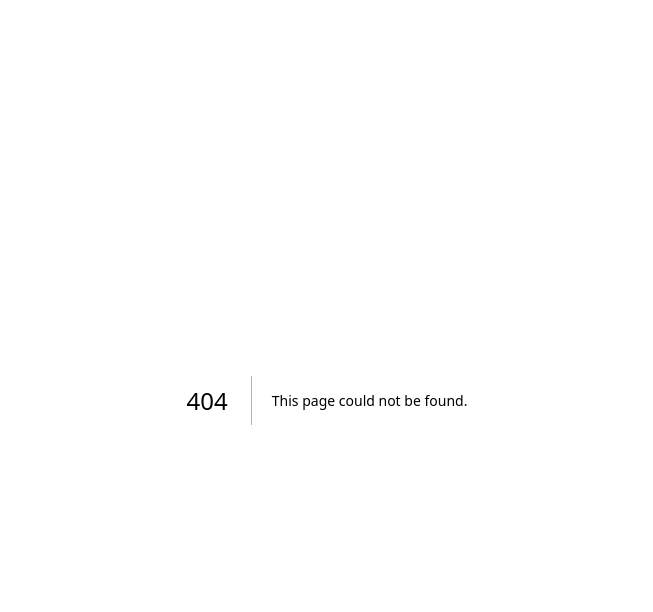
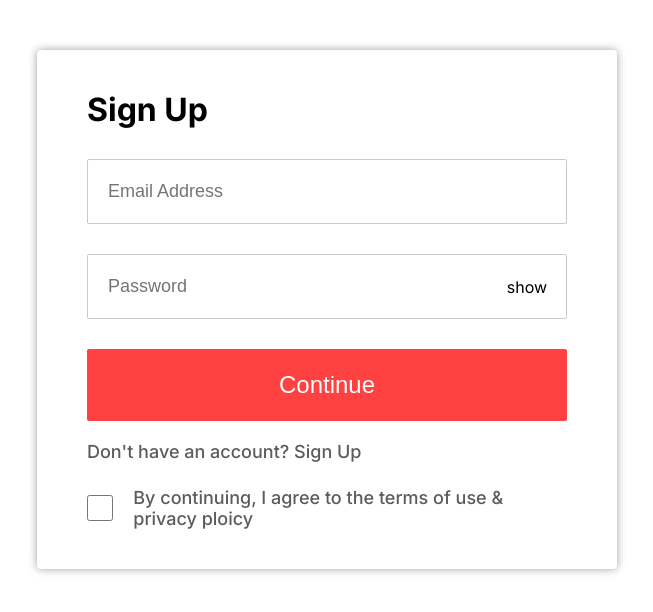
Before and after one commit to AnkushS27/lds-sports-ecommerce, a Next.js app: page /login in a window 1280 px wide. Before the commit this address had no page. Shown: the top 612 px of the page, without its empty margins (313-966 px from the left). Built offline with nearby package versions, Linux system fonts and the light colour scheme.

Commit message:
login signup pages created

```diff
--- a/src/app/loginSignup/page.module.css
+++ b/src/app/(auth)/login/page.module.css
@@ -13,7 +13,6 @@
 .loginSignup {
     width: 100%;
     min-height: 100vh;
-    background: #fce3fe;
     padding: 50px 0;
 }
 
@@ -24,6 +23,7 @@
     margin: auto;
     padding: 40px 50px;
     border-radius: 4px;
+    box-shadow: 0px 0px 8px rgba(20,20,20,0.4);
 }
 
 .loginSignupContainer h1 {
@@ -37,15 +37,43 @@
     margin-top: 30px;
 }
 
-.loginSignupFields input {
+.loginSignupFields input, .passwordCotainer input {
     height: 65px;
     width: 100%;
     padding: 0 20px;
     border: 1px solid #c9c9c9;
     outline: none;
     color: #5c5c5c;
+    background-color: transparent;
     font-size: 18px;
     border-radius: 2px;
+}
+
+.passwordCotainer {
+    position: relative;
+    display: flex;
+    align-items: center;
+    justify-content: center;
+    flex-direction: row;
+
+    width: 100%;
+    height: 65px;
+}
+
+.passwordShowBtn {
+    position: absolute;
+    right: 10px;
+
+    display: flex;
+    align-items: center;
+    justify-content: center;
+
+    width: 60px;
+    height: 100%;
+
+    padding: 10px;
+    color: black;
+    cursor: pointer;
 }
 
 .loginSignupContainer button {
--- /dev/null
+++ b/src/app/(auth)/login/page.tsx
@@ -0,0 +1,42 @@
+"use client";
+import { useState } from "react";
+import styles from "./page.module.css";
+import Link from "next/link";
+
+export default function LoginSignup() {
+  const [uname, setUname] = useState('');
+  const [email,setEmail] = useState('');
+  const [password, setPassword] = useState('');
+  const [showPass,setShowPass] = useState(false);
+  const handleLoginClick = () => {
+    console.log('Login Request');
+  }
+  return (
+    <div className={styles.mainWrapper}>
+      <div className={styles.loginSignup}>
+        <div className={styles.loginSignupContainer}>
+              <h1>Sign Up</h1>
+              <div className={styles.loginSignupFields}>
+                {/* Add signup form fields */}
+                <input type="email" placeholder="Email Address" />
+                <div className={styles.passwordCotainer}>
+                  <input type={showPass ? "text" : "password"} placeholder="Password" style={{paddingRight:'70px'}} />
+                  <div className={styles.passwordShowBtn} onClick={() => {setShowPass(!showPass)}}>{showPass ? "hide" : "show"}</div>
+                </div>
+              </div>
+              <button onClick={handleLoginClick}>Continue</button>
+              <p className={styles.loginSignupLogin}>
+                Don't have an account?{" "}
+                <Link href='/signup'>Sign Up</Link>
+              </p>
+              <div className={styles.loginSignupAgree}>
+                <input type="checkbox" name="" id="" style={{width:'30px',height:'30px',background:'white',color:'black',borderRadius:'10px'}} />
+                <p>
+                  By continuing, I agree to the <Link href='#'>terms</Link> of use & <Link href='#'>privacy ploicy</Link>
+                </p>
+              </div>
+        </div>
+      </div>
+    </div>
+  );
+}
--- /dev/null
+++ b/src/app/(auth)/signup/page.module.css
@@ -0,0 +1,121 @@
+.mainWrapper {
+    display: flex;
+    align-items: flex-start;
+    justify-content: flex-start;
+    flex-direction: column;
+
+    width: 100vw;
+    min-height: 100vh;
+
+    background-color: white;
+}
+
+.loginSignup {
+    width: 100%;
+    min-height: 100vh;
+    padding: 50px 0;
+}
+
+.loginSignupContainer {
+    width: 580px;
+    height: fit-content;
+    background: white;
+    margin: auto;
+    padding: 40px 50px;
+    border-radius: 4px;
+    box-shadow: 0px 0px 8px rgba(20,20,20,0.4);
+}
+
+.loginSignupContainer h1 {
+    margin-bottom: 20px;
+}
+
+.loginSignupFields {
+    display: flex;
+    flex-direction: column;
+    gap: 30px;
+    margin-top: 30px;
+}
+
+.loginSignupFields input, .passwordCotainer input {
+    height: 65px;
+    width: 100%;
+    padding: 0 20px;
+    border: 1px solid #c9c9c9;
+    outline: none;
+    color: #5c5c5c;
+    background-color: transparent;
+    font-size: 18px;
+    border-radius: 2px;
+}
+
+.passwordCotainer {
+    position: relative;
+    display: flex;
+    align-items: center;
+    justify-content: center;
+    flex-direction: row;
+
+    width: 100%;
+    height: 65px;
+}
+
+.passwordShowBtn {
+    position: absolute;
+    right: 10px;
+
+    display: flex;
+    align-items: center;
+    justify-content: center;
+
+    width: 60px;
+    height: 100%;
+
+    padding: 10px;
+    color: black;
+    cursor: pointer;
+}
+
+.loginSignupContainer button {
+    width: 100%;
+    height: 72px;
+    color: white;
+    background: #ff4141;
+    margin-top: 30px;
+    border: none;
+    font-size: 24px;
+    font-weight: 500;
+    cursor: pointer;
+    border-radius: 2px;
+}
+
+.loginSignupContainer button:hover {
+    background: #f03737;
+}
+
+.loginSignupLogin {
+    margin-top: 20px;
+    color: #5c5c5c;
+    font-size: 18px;
+    font-weight: 500;
+}
+
+.loginSignupLogin span {
+    color: #ff4141;
+    font-weight: 500;
+}
+
+.loginSignupLogin span:hover {
+    font-weight: 600;
+    cursor: pointer;
+}
+
+.loginSignupAgree {
+    display: flex;
+    align-items: center;
+    margin-top: 25px;
+    gap: 20px;
+    color: #5c5c5c;
+    font-size: 18px;
+    font-weight: 500;
+}
```
Also changed, not shown: src/app/(auth)/signup/page.tsx (added, +43 -0 lines), src/app/loginSignup/page.tsx (deleted, +0 -59 lines).
